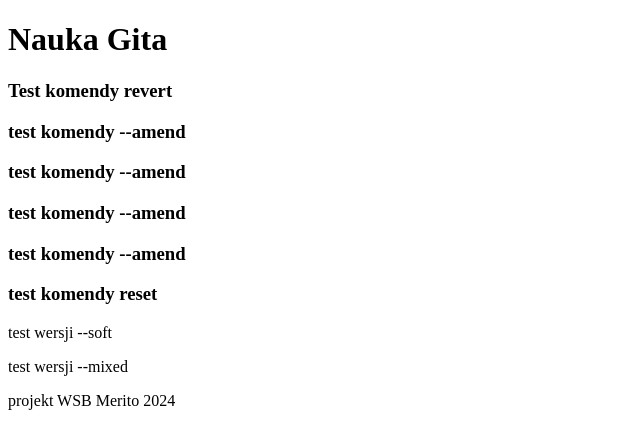
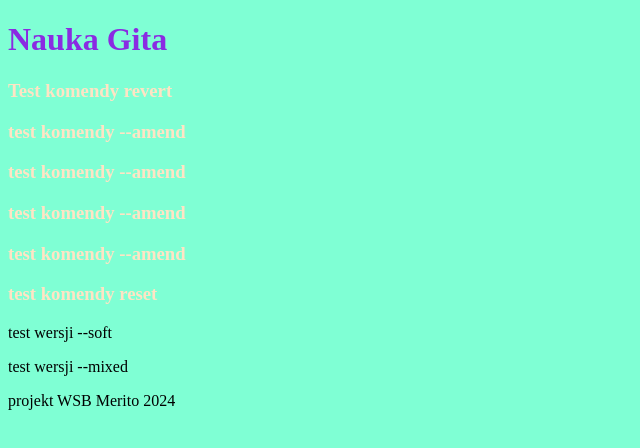
Before and after one commit to httpsMateusz/testowanie, a plain HTML site: page index.html in a window 1280 px wide. Shown: the whole page, without its empty margins (0-640 px from the left). Drawn offline with Linux system fonts and the light colour scheme.

Commit message:
message
zmien css elementu h1

zmiana czcionki

zmiana koloru tla

dodanie marginesów

```diff
--- a/index.html
+++ b/index.html
@@ -4,6 +4,29 @@
     <meta charset="UTF-8">
     <meta name="viewport" content="width=device-width, initial-scale=1.0">
     <title>Document</title>
+
+    <style>
+        h1
+        {
+            color:blueviolet;
+        }
+        h3
+        {
+            color: bisque;
+        }
+        p
+        {
+            font-family: 'Times New Roman', Times, serif;
+        }
+        body
+        {
+            background-color: aquamarine;
+        }
+        button
+        {
+            margin-top: 1.5px;
+        }
+    </style>
 </head>
 <body>
     <h1>Nauka Gita</h1>
```
